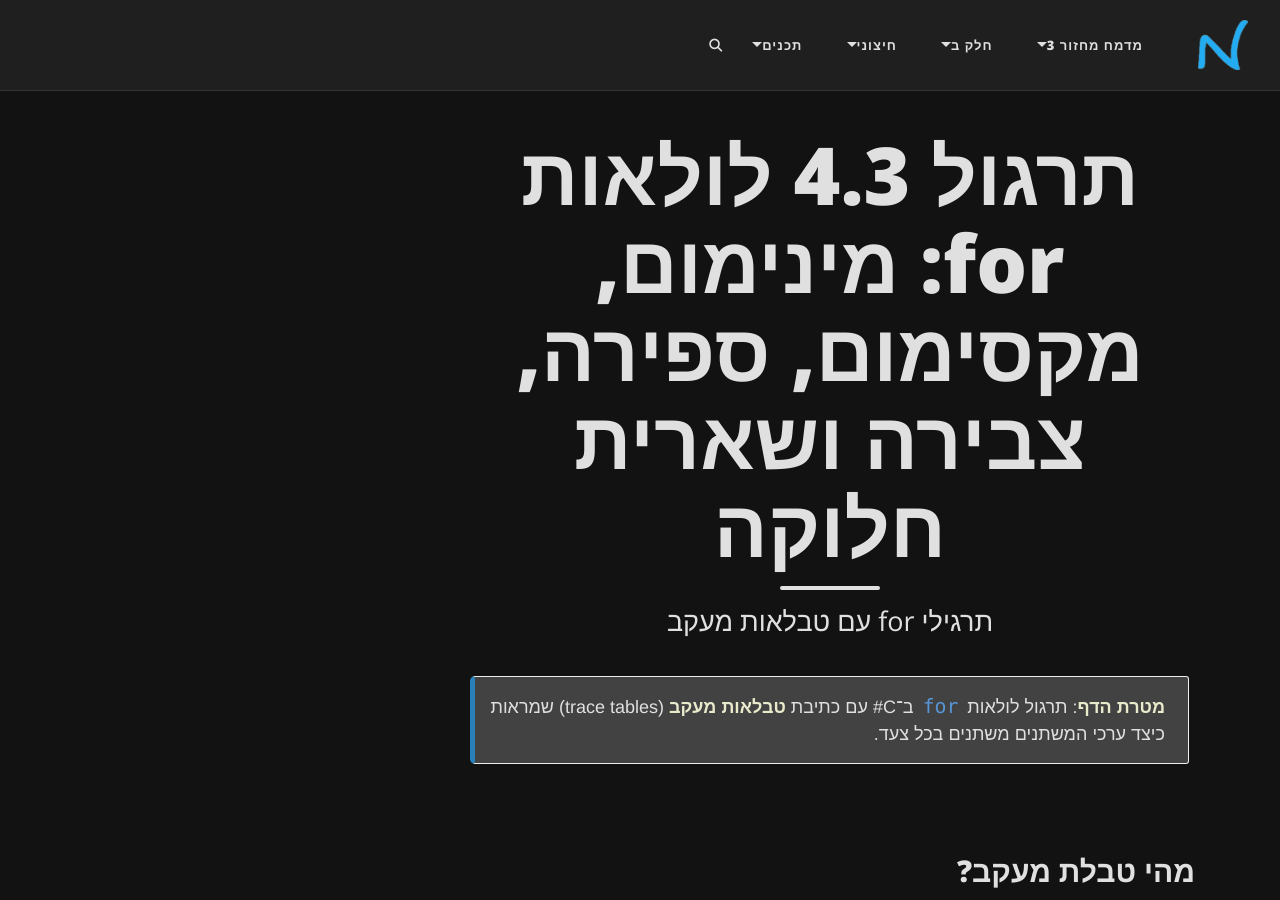
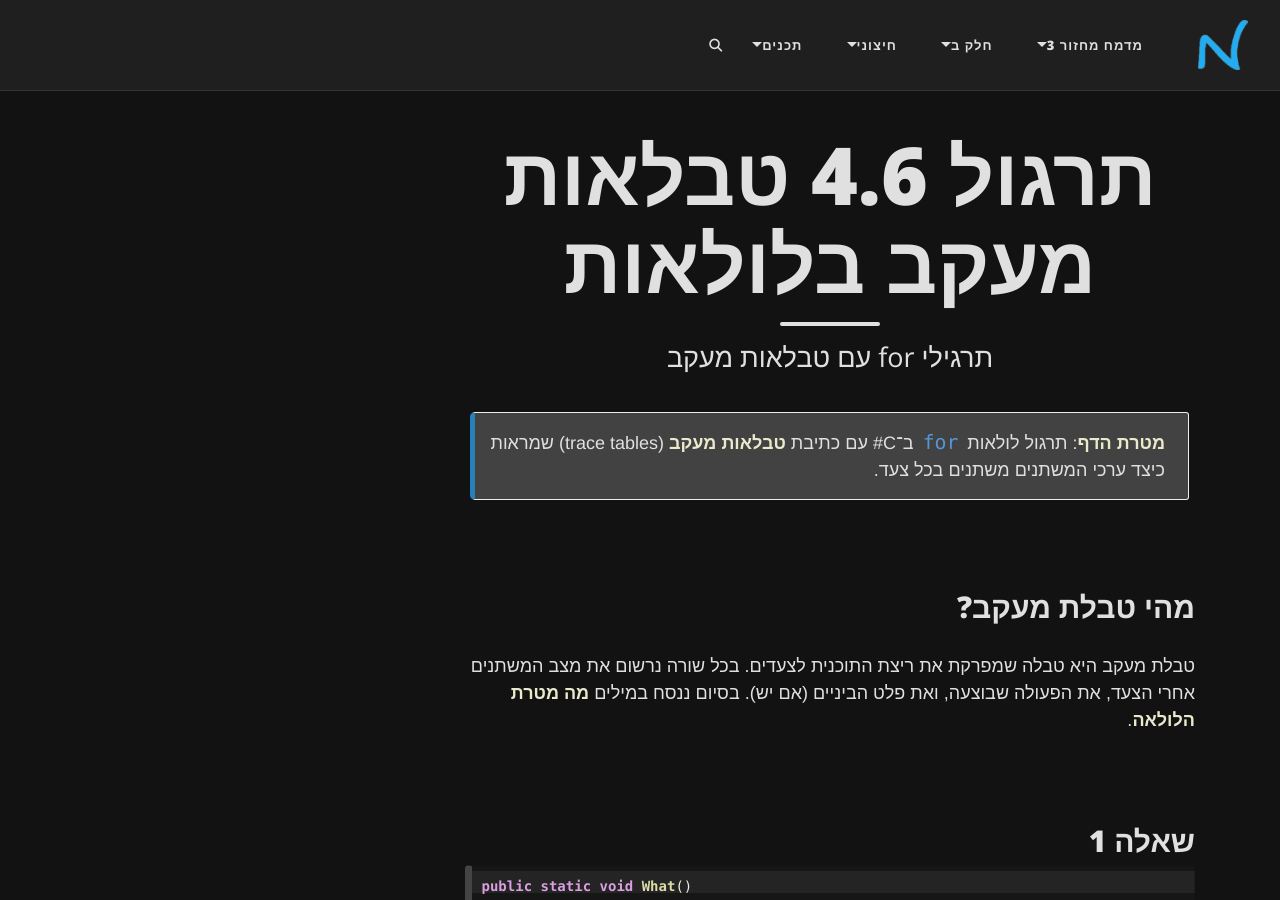
Before and after one commit to 3strategy/BeautifulYesodot, a Jekyll site: the page built from cs/Chapter4Ex4.6.md, in a window 1280 px wide and 900 px high. Built offline with Jekyll 4.4.1, drawn with Linux system fonts in a browser that asks for light colours; comment, search, counter and statistics services are not loaded.

Commit message:
תיקון

```diff
--- a/cs/Chapter4Ex4.6.md
+++ b/cs/Chapter4Ex4.6.md
@@ -1,8 +1,8 @@
 ---
 layout: page
-title: "תרגול 4.3 לולאות for: מינימום, מקסימום, ספירה, צבירה ושארית חלוקה"
+title: "תרגול 4.6 טבלאות מעקב בלולאות"
 subtitle: "תרגילי for עם טבלאות מעקב"
-tags: [מונה, צובר, min, max, sum, count, תרגול for, טבלת מעקב]
+tags: [תרגול for, טבלת מעקב]
 mathjax: true
 lang: he
 ---
```
